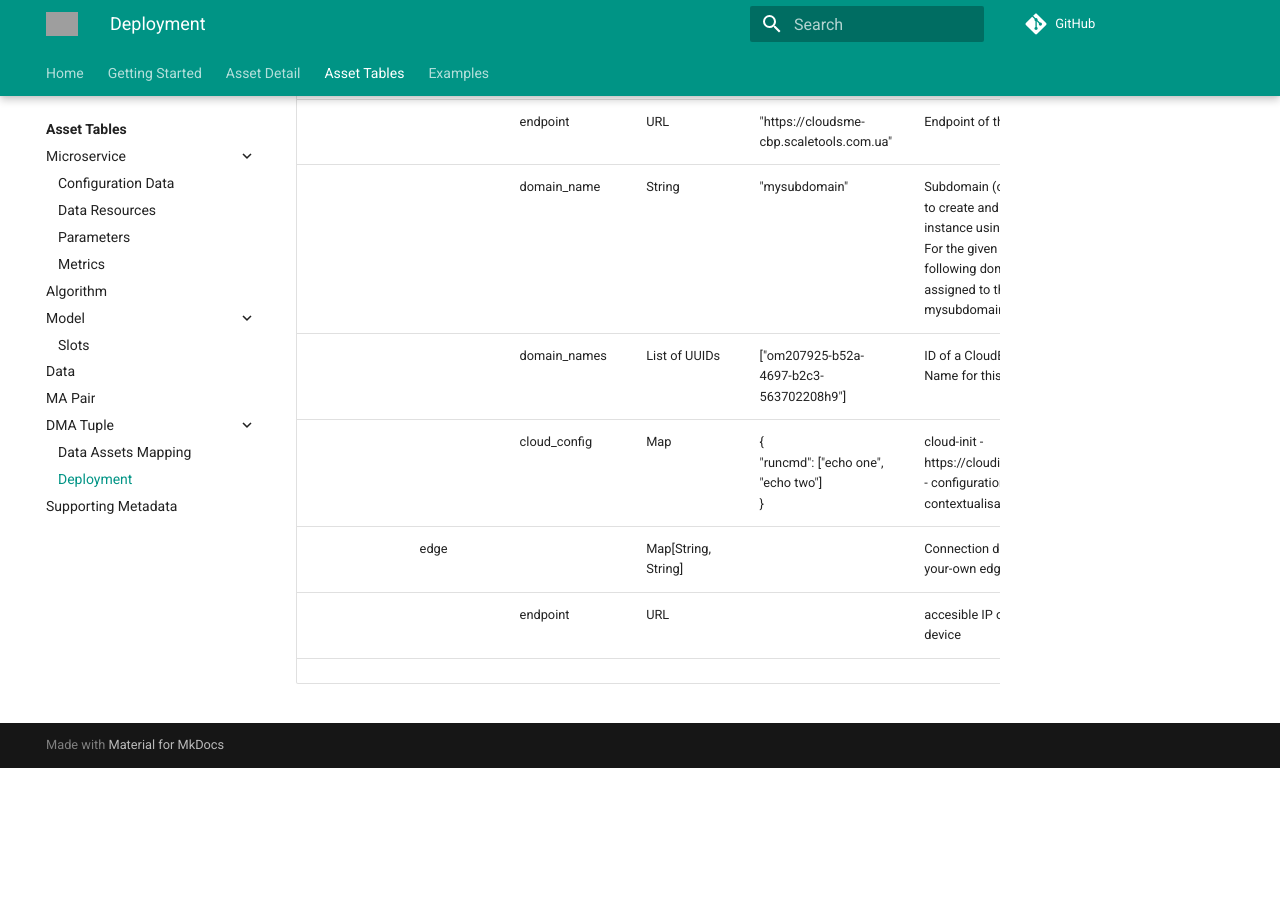
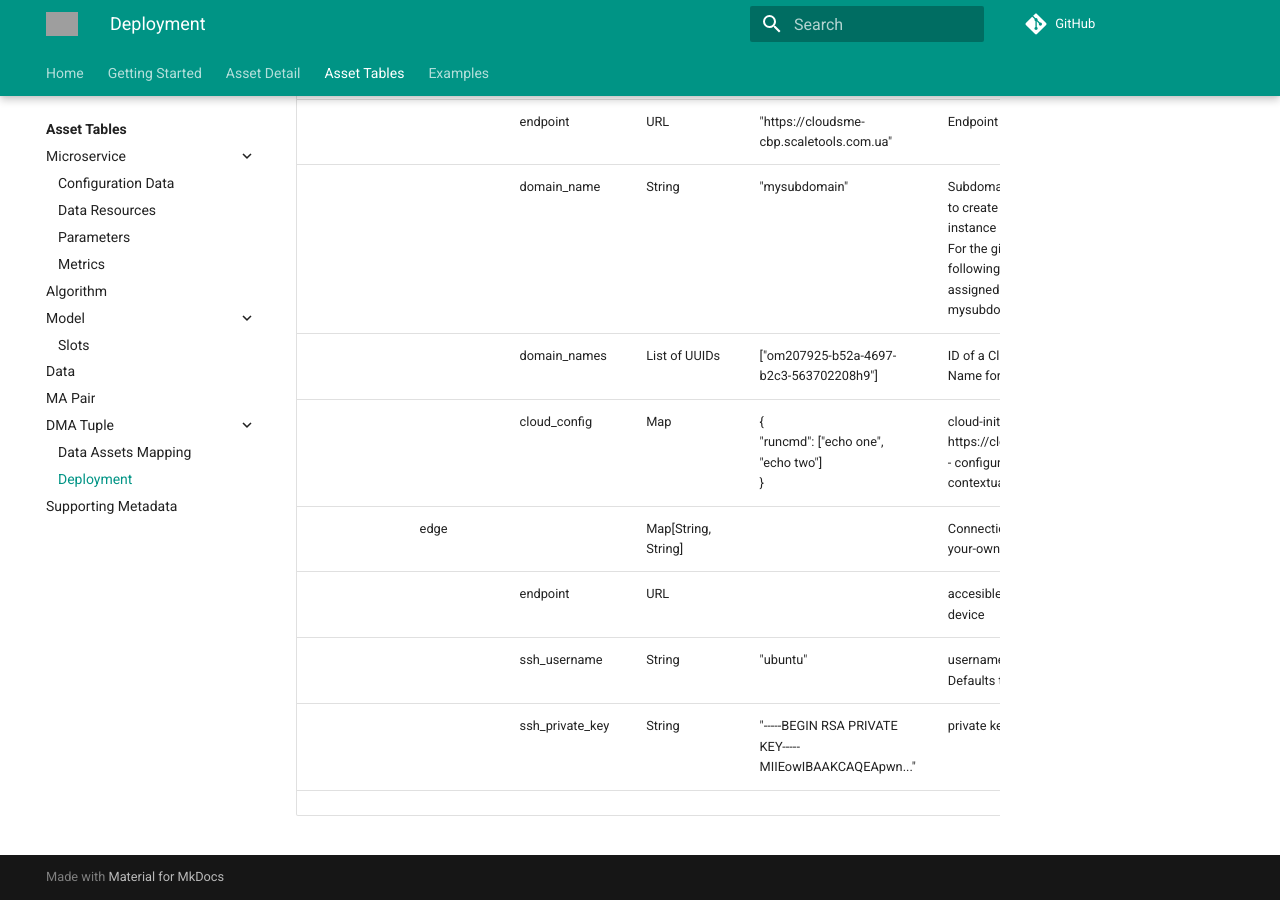
Before and after one commit to DIGITbrain/digitbrain.github.io, an MkDocs documentation site: the page built from docs/tables/deployment.md, in a window 1280 px wide and 900 px high, scrolled down 946 px. Built offline with MkDocs 1.6.1 and Material for MkDocs 9.7.7, drawn with Linux system fonts in a browser that asks for light colours; comment, search, counter and statistics services are not loaded; before the commit the page ends 1714 px from its top, so only the background shows below that; grey boxes are pictures that could not be loaded.

Commit message:
feat: add ssh fields to edge [AUTO]

```diff
--- a/docs/tables/deployment.md
+++ b/docs/tables/deployment.md
@@ -7,24 +7,26 @@
 
 **This information is also available in** **[list format](/attributes/deployment/)**
 
-| Concept     | Key         | Subkey           | Type                                | Example Value                                  | Comment                                                                                                                                                                                         | Condition   |
-|:------------|:------------|:-----------------|:------------------------------------|:-----------------------------------------------|:------------------------------------------------------------------------------------------------------------------------------------------------------------------------------------------------|:------------|
-| Description |             |                  |                                     |                                                |                                                                                                                                                                                                 |             |
-|             | id          |                  | UUID                                | "HOSTID_MYHOST_A"                              | DIGITbrain reference                                                                                                                                                                            | auto        |
-|             | name        |                  | String                              | "Ubuntu small"                                 | Short name for the node/device                                                                                                                                                                  | mandatory   |
-|             | author      |                  | String                              | "Jay"                                          | Created by                                                                                                                                                                                      | mandatory   |
-|             | date        |                  | Date                                | 18.08.2022                                     | Created on                                                                                                                                                                                      | auto        |
-| Deployments |             |                  |                                     |                                                |                                                                                                                                                                                                 |             |
-|             | type        |                  | Enumeration ["cloudbroker", "edge"] | "cloudbroker"                                  | computing centre                                                                                                                                                                                | mandatory   |
-|             | cloudbroker |                  | Map[String, String]                 |                                                | Configuration data for a CloudBroker instance                                                                                                                                                   |             |
-|             |             | deployment_id    | UUID                                | "16b1e2d4-3a2c-406e-8c45-5637099021f0"         | ID of CloudBroker Deployment                                                                                                                                                                    | optional    |
-|             |             | instance_type_id | UUID                                | "ca727925-a5ca-4697-b2c3-8788d82457d5"         | ID of CloudBroker InstanceType                                                                                                                                                                  | optional    |
-|             |             | key_pair_id      | UUID                                | "ap207925-a5ca-4697-b2c3-5637099021f0"         | ID of CloudBroker Key Pair                                                                                                                                                                      | optional    |
-|             |             | opened_port      | String (comma separated integers)   | "80,443,8080,30010"                            | Ports to open at cloud side                                                                                                                                                                     | optional    |
-|             |             | endpoint         | URL                                 | "https://cloudsme-cbp.scaletools.com.ua"       | Endpoint of the CB Platform                                                                                                                                                                     | optional    |
-|             |             | domain_name      | String                              | "mysubdomain"                                  | Subdomain (on cbp-routing.ch) to create and attach to this instance using dynamic DNS. For the given example, the following domain will be assigned to the instance: mysubdomain.cbp-routing.ch | optional    |
-|             |             | domain_names     | List of UUIDs                       | ["om207925-b52a-4697-b2c3-563702208h9"]        | ID of a CloudBroker Domain Name for this instance                                                                                                                                               | optional    |
-|             |             | cloud_config     | Map                                 | {<br>  "runcmd": ["echo one", "echo two"]<br>} | cloud-init - https://cloudinit.readthedocs.io/ - configuration for contextualisation of the VM                                                                                                  | optional    |
-|             | edge        |                  | Map[String, String]                 |                                                | Connection data for a bring-your-own edge                                                                                                                                                       |             |
-|             |             | endpoint         | URL                                 |                                                | accesible IP or FQDN of edge device                                                                                                                                                             | optional    |
-|             |             |                  |                                     |                                                |                                                                                                                                                                                                 |             |
+| Concept     | Key         | Subkey           | Type                                | Example Value                                            | Comment                                                                                                                                                                                         | Condition   |
+|:------------|:------------|:-----------------|:------------------------------------|:---------------------------------------------------------|:------------------------------------------------------------------------------------------------------------------------------------------------------------------------------------------------|:------------|
+| Description |             |                  |                                     |                                                          |                                                                                                                                                                                                 |             |
+|             | id          |                  | UUID                                | "HOSTID_MYHOST_A"                                        | DIGITbrain reference                                                                                                                                                                            | auto        |
+|             | name        |                  | String                              | "Ubuntu small"                                           | Short name for the node/device                                                                                                                                                                  | mandatory   |
+|             | author      |                  | String                              | "Jay"                                                    | Created by                                                                                                                                                                                      | mandatory   |
+|             | date        |                  | Date                                | 18.08.2022                                               | Created on                                                                                                                                                                                      | auto        |
+| Deployments |             |                  |                                     |                                                          |                                                                                                                                                                                                 |             |
+|             | type        |                  | Enumeration ["cloudbroker", "edge"] | "cloudbroker"                                            | computing centre                                                                                                                                                                                | mandatory   |
+|             | cloudbroker |                  | Map[String, String]                 |                                                          | Configuration data for a CloudBroker instance                                                                                                                                                   |             |
+|             |             | deployment_id    | UUID                                | "16b1e2d4-3a2c-406e-8c45-5637099021f0"                   | ID of CloudBroker Deployment                                                                                                                                                                    | optional    |
+|             |             | instance_type_id | UUID                                | "ca727925-a5ca-4697-b2c3-8788d82457d5"                   | ID of CloudBroker InstanceType                                                                                                                                                                  | optional    |
+|             |             | key_pair_id      | UUID                                | "ap207925-a5ca-4697-b2c3-5637099021f0"                   | ID of CloudBroker Key Pair                                                                                                                                                                      | optional    |
+|             |             | opened_port      | String (comma separated integers)   | "80,443,8080,30010"                                      | Ports to open at cloud side                                                                                                                                                                     | optional    |
+|             |             | endpoint         | URL                                 | "https://cloudsme-cbp.scaletools.com.ua"                 | Endpoint of the CB Platform                                                                                                                                                                     | optional    |
+|             |             | domain_name      | String                              | "mysubdomain"                                            | Subdomain (on cbp-routing.ch) to create and attach to this instance using dynamic DNS. For the given example, the following domain will be assigned to the instance: mysubdomain.cbp-routing.ch | optional    |
+|             |             | domain_names     | List of UUIDs                       | ["om207925-b52a-4697-b2c3-563702208h9"]                  | ID of a CloudBroker Domain Name for this instance                                                                                                                                               | optional    |
+|             |             | cloud_config     | Map                                 | {<br>  "runcmd": ["echo one", "echo two"]<br>}           | cloud-init - https://cloudinit.readthedocs.io/ - configuration for contextualisation of the VM                                                                                                  | optional    |
+|             | edge        |                  | Map[String, String]                 |                                                          | Connection data for a bring-your-own edge                                                                                                                                                       |             |
+|             |             | endpoint         | URL                                 |                                                          | accesible IP or FQDN of edge device                                                                                                                                                             | required    |
+|             |             | ssh_username     | String                              | "ubuntu"                                                 | username for SSH connection. Defaults to ubuntu                                                                                                                                                 | optional    |
+|             |             | ssh_private_key  | String                              | "-----BEGIN RSA PRIVATE KEY----- MIIEowIBAAKCAQEApwn..." | private key for SSH connection.                                                                                                                                                                 | required    |
+|             |             |                  |                                     |                                                          |                                                                                                                                                                                                 |             |
```
Also changed, not shown: docs/attributes/deployment.md (+14 -0 lines).
